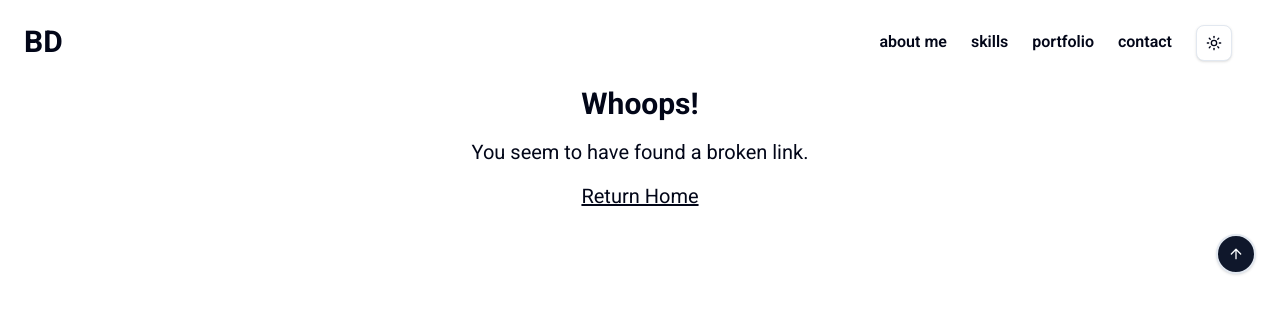
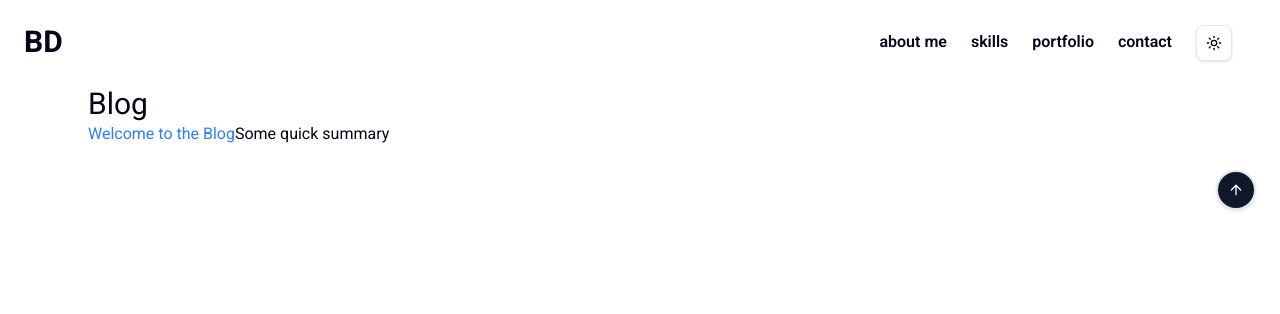
Before and after one commit to bill742/bill742.github.io, a Next.js app: page /blog in a window 1280 px wide. Before the commit this address had no page. Shown: the top 314 px of the page. Built offline with nearby package versions, Linux system fonts and the light colour scheme.

Commit message:
Add blog pages and test content.

```diff
--- /dev/null
+++ b/src/app/blog/[slug]/page.tsx
@@ -0,0 +1,17 @@
+export default async function Page({
+  params,
+}: {
+  params: Promise<{ slug: string }>;
+}) {
+  const { slug } = await params;
+  const { default: Post } = await import(`@/content/${slug}.mdx`);
+
+  return <Post />;
+}
+
+export function generateStaticParams() {
+  // return [{ slug: "welcome" }, { slug: "about" }];
+  return [{ slug: "welcome" }];
+}
+
+export const dynamicParams = false;
--- /dev/null
+++ b/src/app/blog/page.tsx
@@ -0,0 +1,25 @@
+export const blogSlugs = [
+  {
+    slug: "welcome",
+    summary: "Some quick summary",
+    title: "Welcome to the Blog",
+  },
+];
+
+export default function Blog() {
+  return (
+    <div>
+      <h1 className="text-3xl">Blog</h1>
+      <ul>
+        {blogSlugs.map(({ slug, summary, title }) => (
+          <li key={slug}>
+            <a href={`/blog/${slug}`} className="text-blue-500 hover:underline">
+              {title}
+            </a>
+            {summary}
+          </li>
+        ))}
+      </ul>
+    </div>
+  );
+}
--- /dev/null
+++ b/src/content/welcome.mdx
@@ -0,0 +1,9 @@
+<h2>This is a heading</h2>
+
+<p>This is a list in markdown:</p>
+
+<ul>
+  <li>One</li>
+  <li>Two</li>
+  <li>Three</li>
+</ul>
```
